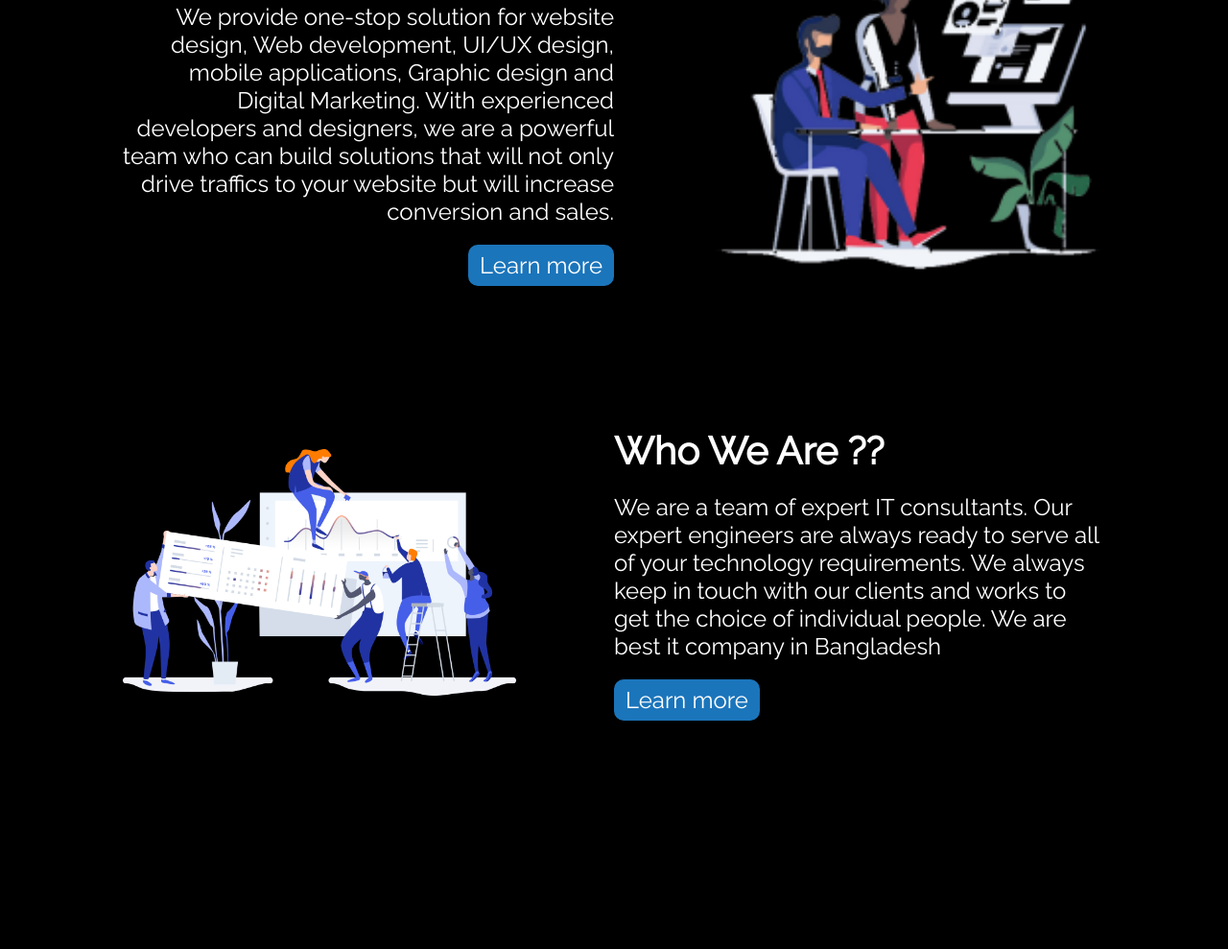
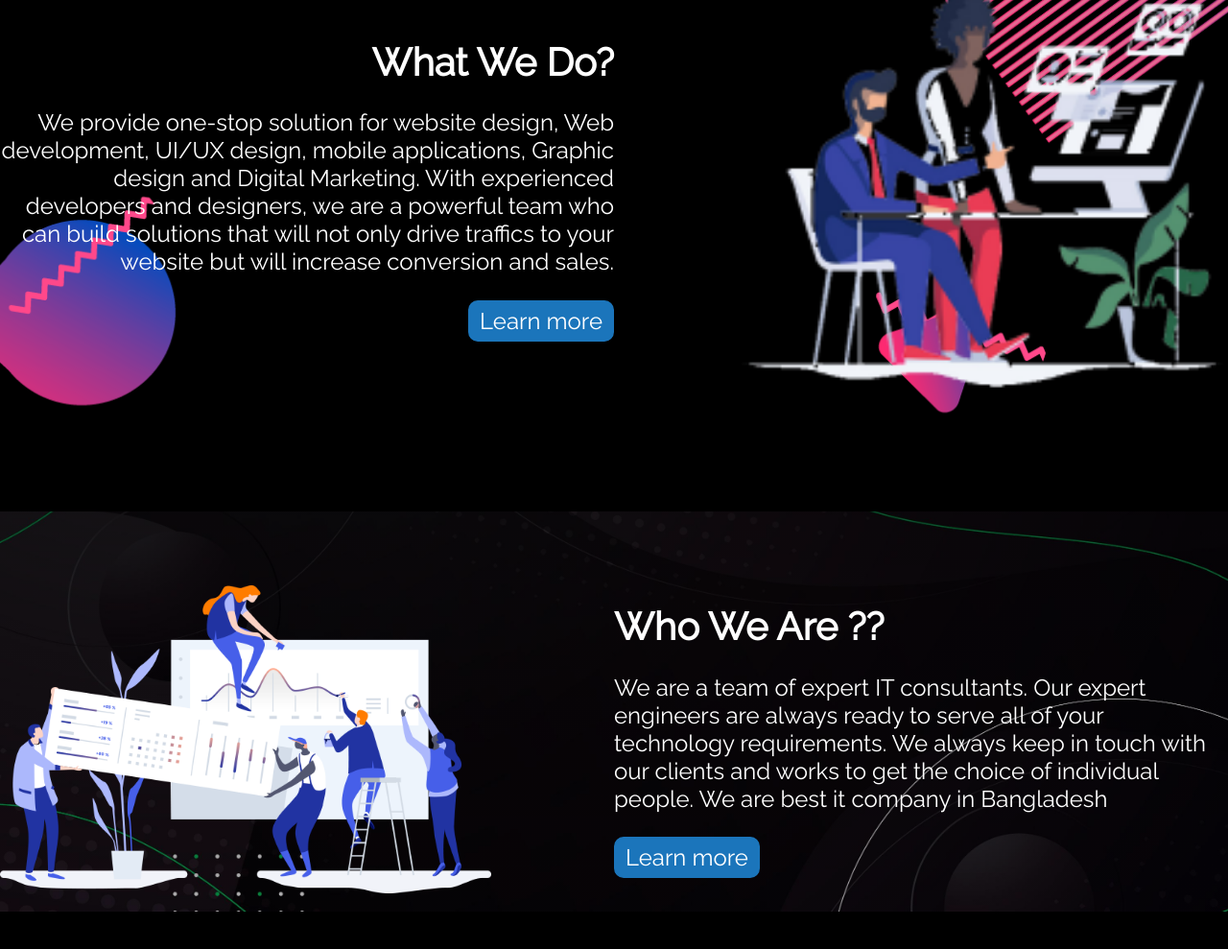
Before and after one commit to risosi/website, a plain HTML site: page index.html in a window 1280 px wide. Shown: the part 1243-2232 px from the top of the page at 96% size. Before the commit the page ends 2122 px from the top, so only its background shows below. Drawn offline with Linux system fonts and the light colour scheme.

Commit message:
some fixes, fency background added

```diff
--- a/Styles/HomePage.css
+++ b/Styles/HomePage.css
@@ -151,13 +151,22 @@ a{
     width: 50%;
 }
 .who-we-are{
-    padding: 10%;
+    padding: 10% 0;
 }
 .who-we-are .flex{
     display: flex;
     justify-content: center;
     align-items: center;
     margin-top: 6%;
+    background-image: url(../images/bg2.png);
+    background-repeat: no-repeat;
+    background-position: center;
+    background-size: cover;
+    width: 100%;
+}
+.who-we-are .who-we-are-2{
+    background-image: linear-gradient(rgba(0,0,0,0.5),rgba(0,0,0,0.3)), url('../images/bg1.jpg');
+    padding-bottom: 15px;
 }
 .who-we-are .flex img{
     width: 80%;
```
Also changed, not shown: index.html (+7 -0 lines), images/bg.jpg (added), images/bg1.jpg (added), images/bg2.jpg (added).
